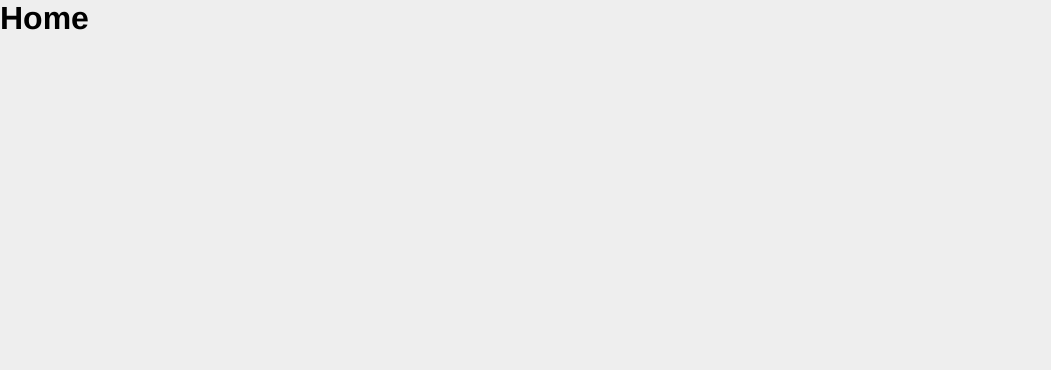
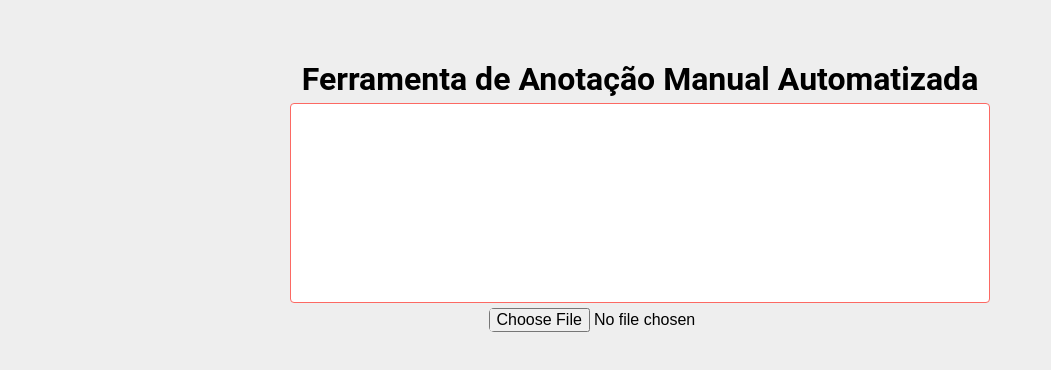
Before and after one commit to cassiorp/famahotel, a React (Create React App) app in the folder front-end/: page / in a window 1280 px wide. Shown: the top 370 px of the page, without its empty margins (0-1051 px from the left). Built offline with nearby package versions, Linux system fonts and the light colour scheme; sample sign-in values are in the browser's storage.

Commit message:
feat(front-end): criar caixa de texto

```diff
--- a/front-end/src/pages/home/index.jsx
+++ b/front-end/src/pages/home/index.jsx
@@ -1,10 +1,29 @@
-import React, { Component } from 'react';
+import React, { useState } from 'react';
+import { Container, Form } from './style';
 
+function Home(){
+    const [texto, setTexto] = useState('');
 
-export default class Login extends Component {
-    render() {
-        return (
-            <h1>Home </h1>
+    const showFile = (e) => {
+        const reader = new FileReader()
+        reader.onload = async (e) => {
+          const text = (e.target.result)
+          setTexto(text)
+        };
+        reader.readAsText(e.target.files[0])
+    }
+
+    return (
+           <Container>
+               <Form>
+                   <h1>Ferramenta de Anotação Manual Automatizada</h1>
+                    <div>
+                        {texto}
+                    </div>
+                    <input type="file" accept=".txt" onChange={showFile} />
+               </Form>
+           </Container>
         );
-    }
 }
+
+export default Home;
--- /dev/null
+++ b/front-end/src/pages/home/style.js
@@ -0,0 +1,36 @@
+import styled from 'styled-components';
+
+export const Container = styled.div`
+  display: flex;
+  justify-content: center;
+  height: 100vh;
+`;
+
+export const Form = styled.form`
+    margin-top: 60px;
+    display: flex;
+    flex-direction: column;
+    align-items: center;
+    font-family: 'Roboto', sans-serif;
+
+    div{
+        background-color: white;
+        width: 700px;
+        height: 200px;
+        padding: 5px;
+        border-radius: 4px;
+        border-color: #fc6963;
+        border-style: solid;
+        border-width: 1px;
+        margin-top: 5px;
+    }
+
+    input {
+        font-size: 16px;
+        margin-top: 5px;
+        border: 0;
+        border-radius: 5px;
+        text-align: center;
+  }
+
+`;
--- a/front-end/src/pages/login/index.jsx
+++ b/front-end/src/pages/login/index.jsx
@@ -9,10 +9,8 @@ import Alert from '../../components/alert/Alert';
 function Login() {
     const [username, setUsername] = useState(0);
     const [password, setPassword] = useState(0);
-    const [error, setError] = useState(0);
     const [cor, setCor] = useState(0);
     const [texto, setTexto] = useState("");
-
 
     const history = useHistory();
 
```
Also changed, not shown: front-end/src/components/features/Features.jsx (added), front-end/src/components/features/style.js (added).
